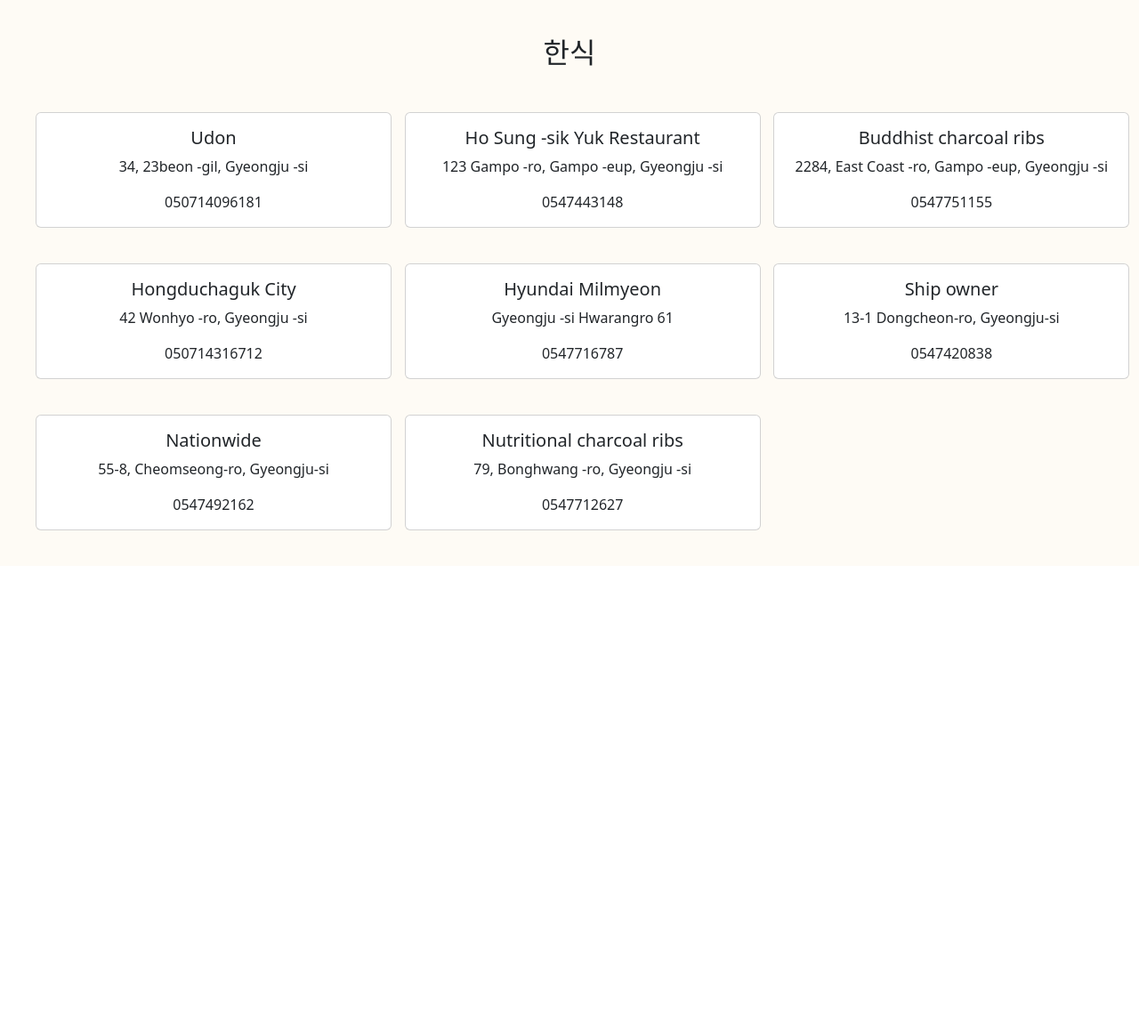
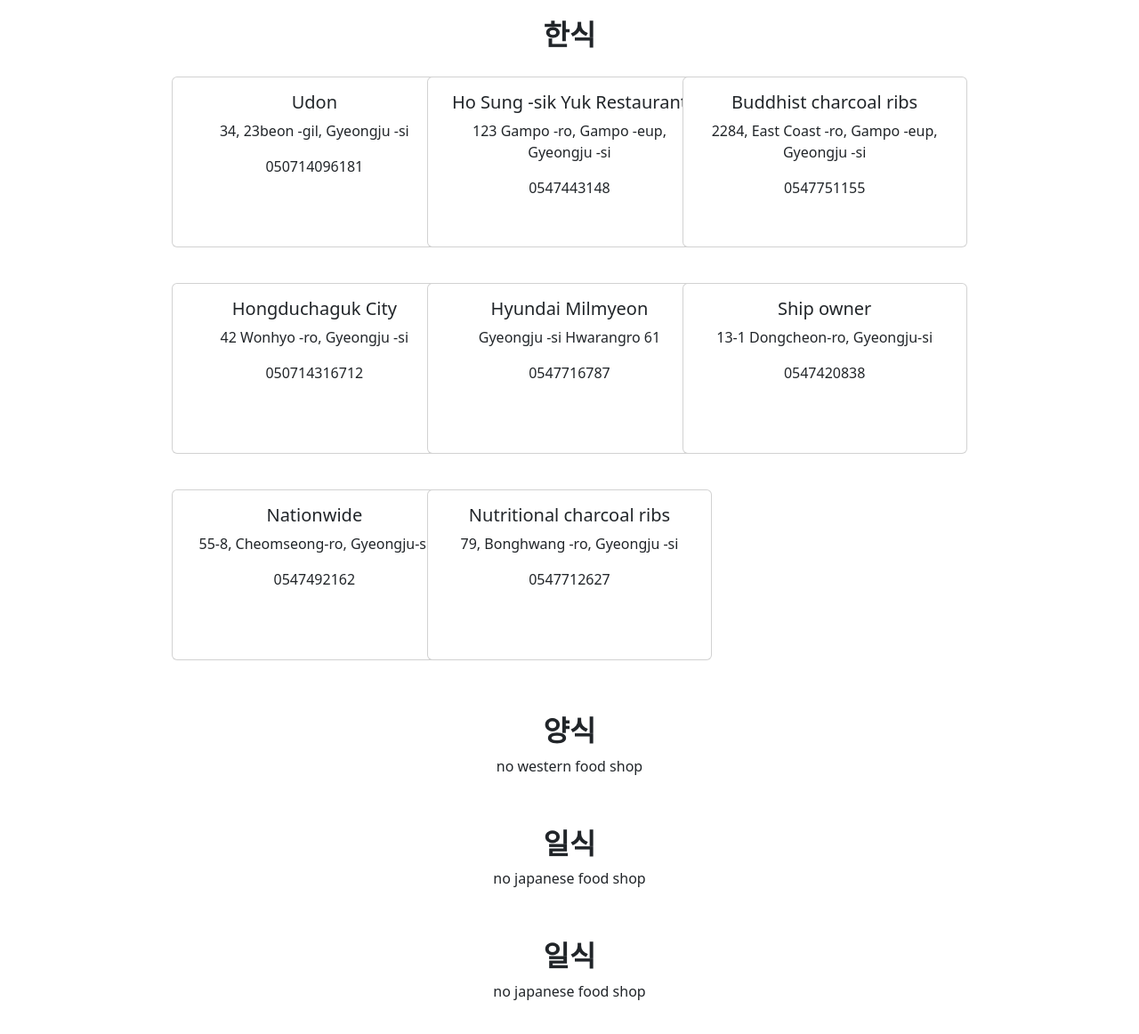
Before and after one commit to Devcourse-Hello-Korea/Hello-Korea, a Django app: page /GyeongJu/food/korean in a window 1280 px wide. Shown: the whole page at 89% size. Before the commit the page ends 596 px from the top, so only its background shows below. Run offline with Django 5.2, Linux system fonts and the light colour scheme; data comes from the database, SQL or seed files in the repository.

Commit message:
feat: 전체 음식 페이지 시각화 기능 추가

```diff
--- a/GyeongJu/templates/food/index.html
+++ b/GyeongJu/templates/food/index.html
@@ -3,24 +3,33 @@
 <head>
     <meta charset="utf-8">
     <meta name="viewport" content="width=device-width, initial-scale=1">
-    <title>Food Data</title>
+    <title>GyeongJu Food</title>
     <link href="https://cdn.jsdelivr.net/npm/bootstrap@5.3.3/dist/css/bootstrap.min.css" rel="stylesheet" integrity="sha384-QWTKZyjpPEjISv5WaRU9OFeRpok6YctnYmDr5pNlyT2bRjXh0JMhjY6hW+ALEwIH" crossorigin="anonymous">
     <style>
+        :root{
+            background:#FEFBF5;
+        }
         .korean {
             text-align:center;
             padding: 20px 30px;
-            background:#FEFBF5;
+            margin-bottom: 60px;
+            width:70vw;
+            margin: 0 auto;
         }
-
-        h2 {
-            padding: 20px 0; /* 상단과 하단에 20px의 패딩 적용 */
+        .col-md-4{
+            display: flex;
+            align-items: center;
+            justify-content: center;
+        }
+        h2{
+            font-size: xx-large;
+            font-weight: bolder;
         }
 
         .card {
-            margin-top: 20px; /* 빵 요소의 상단에 20px의 마진 적용 */
-            margin-bottom: 20px; /* 빵 요소의 하단에 20px의 마진 적용 */
-            margin-left: 10px;
-            margin-right: 10px;
+            margin: 20px 10px 20px 10px;
+            min-width: 20rem;
+            min-height: 12rem;
         }
     </style>
 </head>
@@ -32,7 +41,7 @@
             <div class="row">
             {% for k in korean %}
             <div class= "col-md-4">
-                <div class="card" style="width: 25rem;">
+                <div class="card">
                 <div class="card-body">
                     <h5 class="card-title">{{ k.name }}</h5>
                     <p class="card-text">{{ k.address }}</p>
@@ -43,7 +52,73 @@
             {% endfor %}
             </div>
     {% else %}
-    <p>no bread</p>
+    <p>no korean food shop</p>
+    {% endif %}
+    </div>
+
+    <!-- 양식 -->
+    <div class="korean">
+        <h2>양식</h2>
+        {% if western %}
+            <div class="row">
+            {% for w in western %}
+            <div class= "col-md-4">
+                <div class="card" style="width: 25rem;">
+                <div class="card-body">
+                    <h5 class="card-title">{{ w.name }}</h5>
+                    <p class="card-text">{{ w.address }}</p>
+                    <p class="card-text">{{ w.number }}</p>
+                    </div>
+                </div>
+            </div>
+            {% endfor %}
+            </div>
+    {% else %}
+    <p>no western food shop</p>
+    {% endif %}
+    </div>
+
+    <!-- 일식 -->
+    <div class="korean">
+        <h2>일식</h2>
+        {% if japanese %}
+            <div class="row">
+            {% for j in japanese %}
+            <div class= "col-md-4">
+                <div class="card" style="width: 25rem;">
+                <div class="card-body">
+                    <h5 class="card-title">{{ j.name }}</h5>
+                    <p class="card-text">{{ j.address }}</p>
+                    <p class="card-text">{{ j.number }}</p>
+                    </div>
+                </div>
+            </div>
+            {% endfor %}
+            </div>
+    {% else %}
+    <p>no japanese food shop</p>
+    {% endif %}
+    </div>
+
+    <!-- 중식 -->
+    <div class="korean">
+        <h2>일식</h2>
+        {% if chinese %}
+            <div class="row">
+            {% for c in chinese %}
+            <div class= "col-md-4">
+                <div class="card" style="width: 25rem;">
+                <div class="card-body">
+                    <h5 class="card-title">{{ c.name }}</h5>
+                    <p class="card-text">{{ c.address }}</p>
+                    <p class="card-text">{{ c.number }}</p>
+                    </div>
+                </div>
+            </div>
+            {% endfor %}
+            </div>
+    {% else %}
+    <p>no japanese food shop</p>
     {% endif %}
     </div>
 
```
